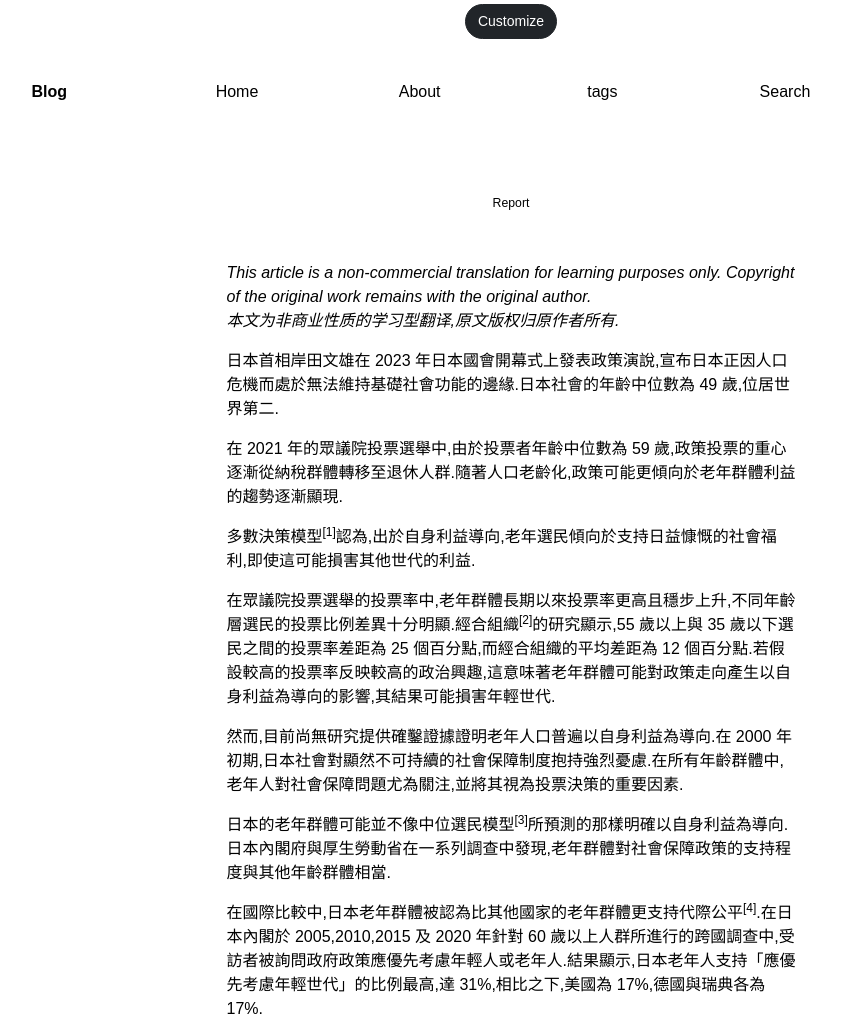
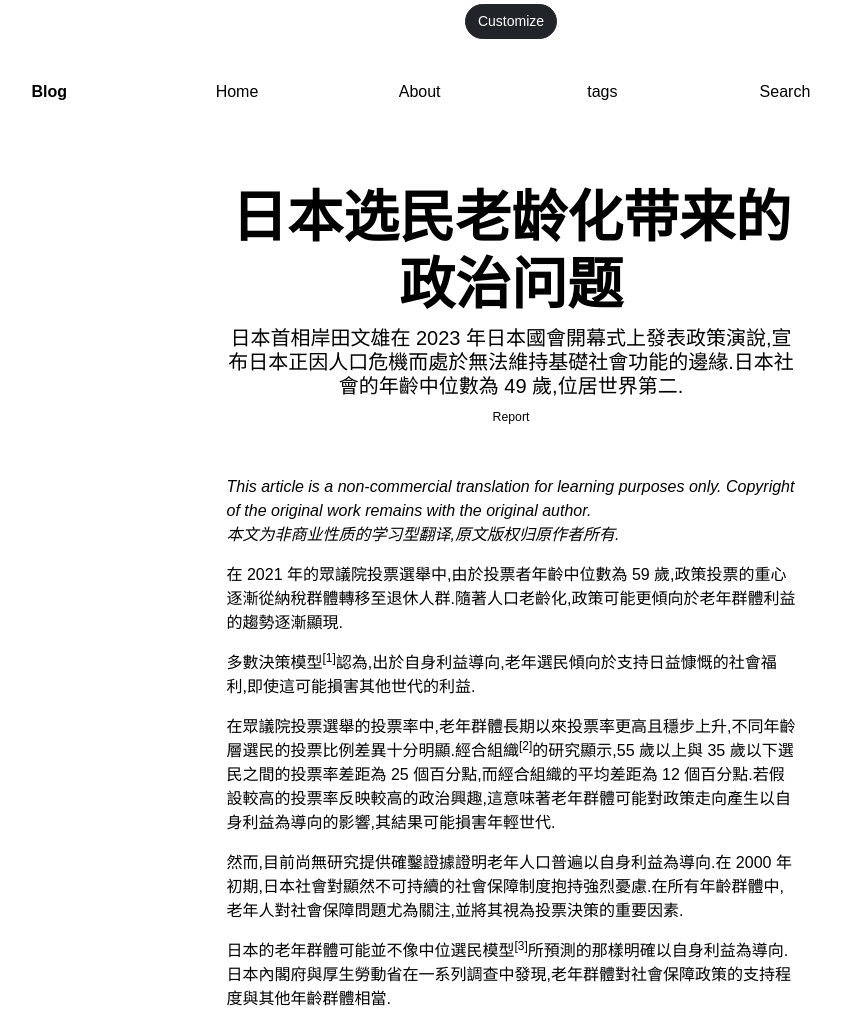
Before and after one commit to 0T63/0t63.github.io, an Eleventy site: page content/blog/Report/The problematic politics of Japan’s ageing electorate.md in a window 1280 px wide. Shown: the top 1024 px of the page, without its empty margins (129-970 px from the left). Built offline with nearby package versions, Linux system fonts and the light colour scheme; Eleventy itself is replaced by a stand-in of ours; files that its build step writes are made by us from their sources; what @zachleat/heading-anchors, eleventy-plugin-toc, markdown-it-attrs, zod-validation-error would draw is missing.

Commit message:
new logs

```diff
--- a/content/blog/Report/The problematic politics of Japan’s ageing electorate.md
+++ b/content/blog/Report/The problematic politics of Japan’s ageing electorate.md
@@ -1,17 +1,15 @@
 ---
-title:
+title: 日本选民老龄化带来的政治问题
 author:
 date: 2026-02-02
 # updated:
-description:
+description: 日本首相岸田文雄在 2023 年日本國會開幕式上發表政策演說,宣布日本正因人口危機而處於無法維持基礎社會功能的邊緣.日本社會的年齡中位數為 49 歲,位居世界第二.
 tags:
   - Report
 ---
 
 _This article is a non-commercial translation for learning purposes only. Copyright of the original work remains with the original author._
 _本文为非商业性质的学习型翻译,原文版权归原作者所有._
-
-日本首相岸田文雄在 2023 年日本國會開幕式上發表政策演說,宣布日本正因人口危機而處於無法維持基礎社會功能的邊緣.日本社會的年齡中位數為 49 歲,位居世界第二.
 
 在 2021 年的眾議院投票選舉中,由於投票者年齡中位數為 59 歲,政策投票的重心逐漸從納稅群體轉移至退休人群.隨著人口老齡化,政策可能更傾向於老年群體利益的趨勢逐漸顯現.
 
```
